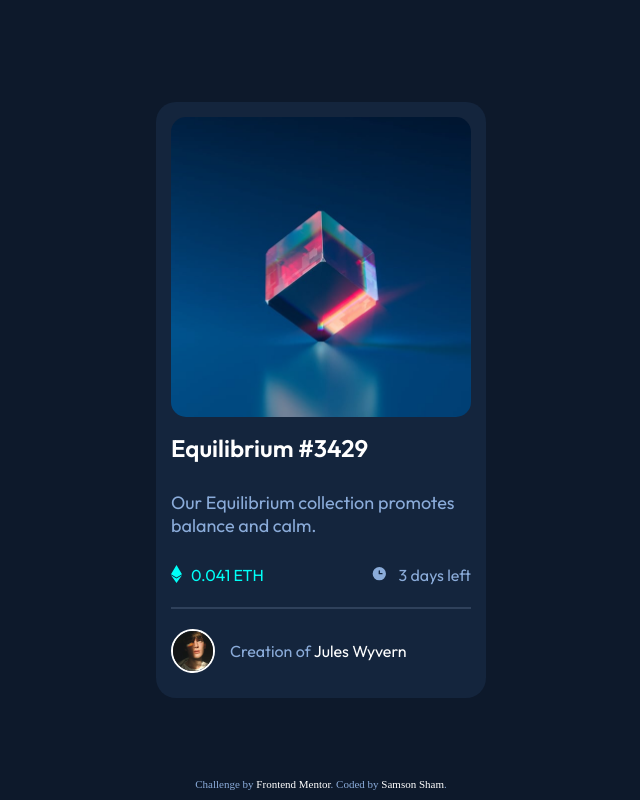
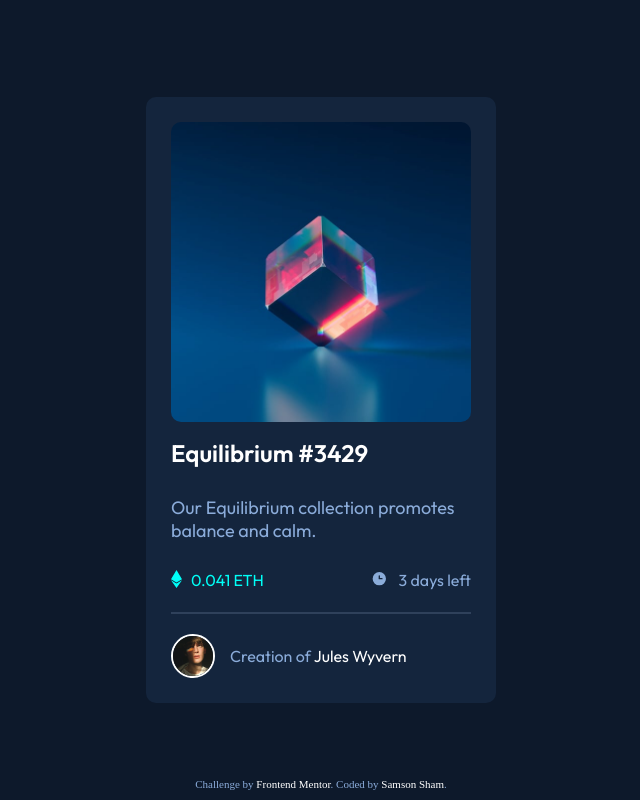
Before and after one commit to samsonsham/nft-preview-card, a website: page index.html in a window 1280 px wide. Shown: the whole page, without its empty margins (319-959 px from the left). Drawn offline with Linux system fonts and the light colour scheme.

Commit message:
polishing

```diff
--- a/sass/_components.scss
+++ b/sass/_components.scss
@@ -2,11 +2,11 @@
 --------------------------------------*/
 .card {
   width: 300px;
-  padding: 15px 15px 25px 15px;
+  padding: 25px;
   background-color: $very_dark_blue__card-bg;
   color: $soft_blue;
   font-family: $font_family_outfit;
-  border-radius: 20px;
+  border-radius: 10px;
   h1 {
     font-size: 1.5rem;
     color: $cyan;
@@ -26,7 +26,7 @@
   background-size: 100%;
   background-position: center;
   transition: box-shadow 0.5s ease;
-  border-radius: 15px;
+  border-radius: 10px;
   width: 100%;
   height: 0;
   padding-bottom: 100%;
@@ -81,7 +81,6 @@
     .avatar {
       width: 100%;
       height: 100%;
-      border-radius: 15px;
     }
   }
 }
```
Also changed, not shown: index.html (+2 -6 lines), css/style.comp.css, 1 other file.
